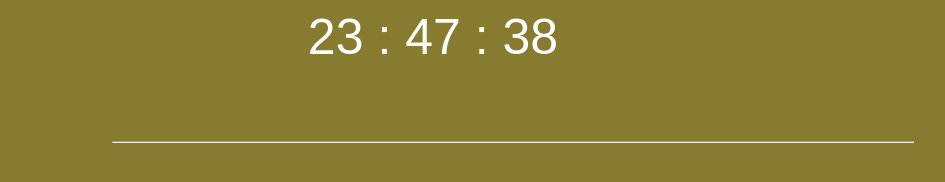
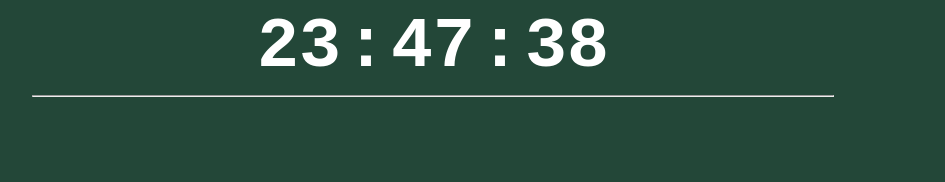
Before and after one commit to EvanMiller12/2.4-color-clock, a plain HTML site: page index.html in a window 1280 px wide. Shown: the whole page, without its empty margins (207-1152 px from the left). Drawn offline with Linux system fonts and the light colour scheme.

Commit message:
made the clock change colors

```diff
--- a/index.html
+++ b/index.html
@@ -5,13 +5,15 @@
     <link rel="stylesheet" href="styles.css">
     <title>colorClock</title>
   </head>
-  <body>
-
-  <span id="hours"></span> <span>:</span>
-  <span id="minutes"></span> <span>:</span>
-  <span id="seconds"></span>
+    <body id="background">
+      <div id="hexConversion">
+        <span id="hours"></span> <span>:</span>
+        <span id="minutes"></span> <span>:</span>
+        <span id="seconds"></span>
+      </div>
 
     <hr id="progressBar">
+
 
   <script type="text/javascript" src="main.js">  </script>
   </body>
--- a/main.js
+++ b/main.js
@@ -12,19 +12,21 @@ var minutes = currentTime.getMinutes();
 var seconds = currentTime.getSeconds();
 //gives the percentage of a minute that the current seconds represents
 var progress = seconds/60 * 100;
+//gives a hexidecimal color that is based on the current second every second
+var colorChange = ("#" + hours + minutes + seconds);
 
-// var color = '#' + hours + minutes + seconds;
+var hexConversion = document.getElementById('hexConversion');
 //selects elements by id and prints out the hours minutes and seconds onto the screen
 document.getElementById('hours').innerHTML = ("0" + hours).slice(-2);
 document.getElementById('minutes').innerHTML = ("0" + minutes).slice(-2);
 document.getElementById('seconds').innerHTML = ("0" + seconds).slice(-2);
-
+//makes the progress bar get bigger every second according to the percent of progress var
 document.getElementById('progressBar').style.width = progress + "%";
+//selects the background and changes the color according to colorChange var
+document.getElementById('background').style.backgroundColor = colorChange;
 
 }
 // makes clock tick every second
-
-
 setInterval(clockDisplay, 1000);
 //runs the clockDisplay function
 clockDisplay();
@@ -42,4 +44,6 @@ clockDisplay();
 
 
 
+
+
 }());
--- a/styles.css
+++ b/styles.css
@@ -1,17 +1,23 @@
 body{
-  background-color: #867B2E;
-  font-size: 50px;
-  font-family: sans-serif;
-  color: #FFF;
   text-align: center;
+  }
+
+  #background {
+    background: #867B2E;
+  }
+
+  span{
+    font-family: monospace;
+    font-size: 70px;
+    color: #FFF;
+    font-weight:bold;
   }
 
 
   #progressBar {
-position: relative;
-top: 50px;
-left: 80px;
-width: 50%;
-background-color: white;
-
+    text-align: center;
+    top: 50px;
+    left: 80px;
+    width: 50%;
+    background-color: white;
   }
```
